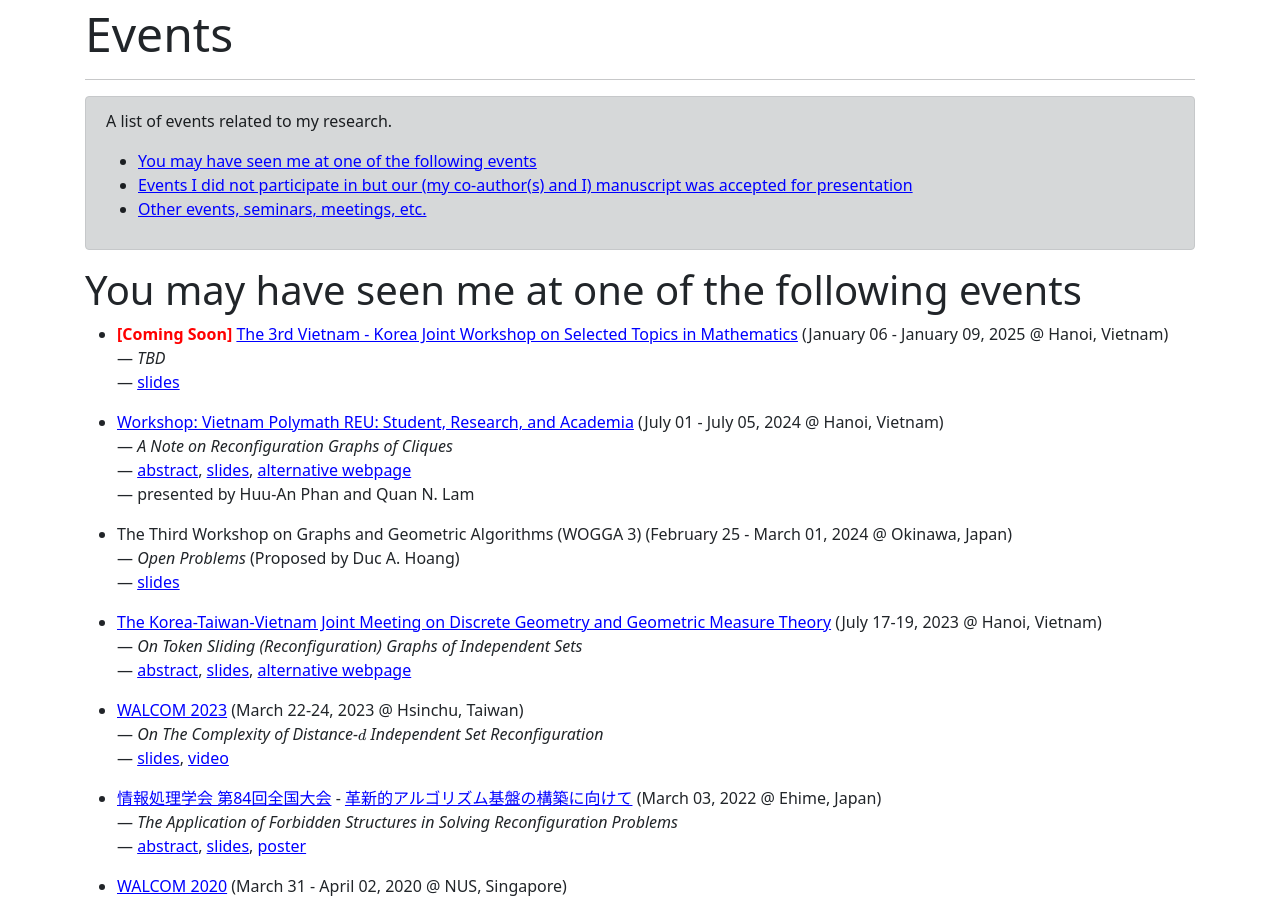
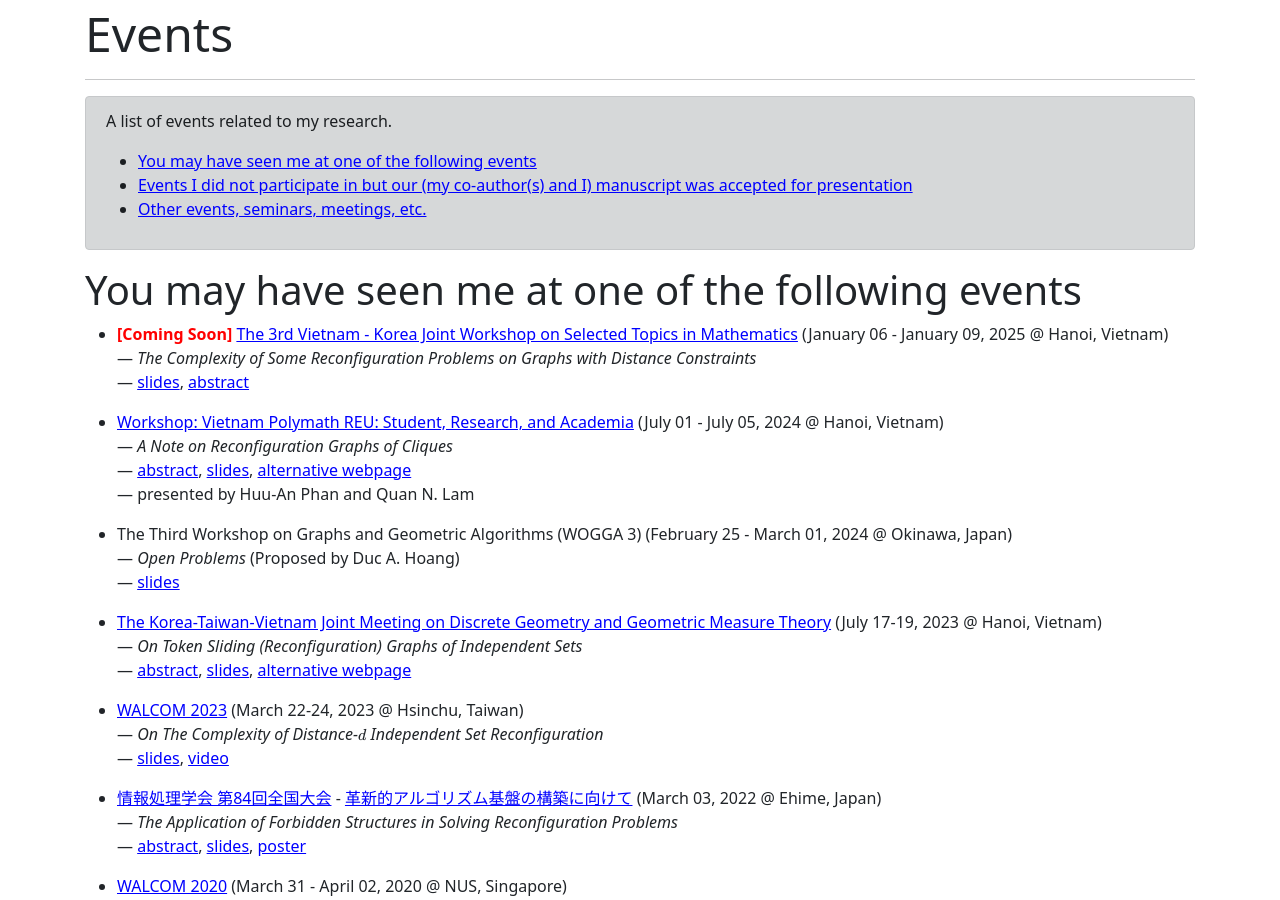
Before and after one commit to hoanganhduc/hoanganhduc.github.io, a Jekyll site: the page built from events.md, in a window 1280 px wide and 900 px high. Built offline with Jekyll 4.4.1, drawn with Linux system fonts in a browser that asks for light colours; nearby versions of some CDN libraries; a style sheet for code colours, icons or effects is not loaded; some of the changed text lies outside the part shown.

Commit message:
Updated @ 2025-01-02  10:39:29 ICT

```diff
--- a/events.md
+++ b/events.md
@@ -22,7 +22,7 @@ A list of events related to my research.
 
 # You may have seen me at one of the following events
 
-* <span style="font-weight:bold;color:red;">[Coming Soon]</span> [The 3rd Vietnam - Korea Joint Workshop on Selected Topics in Mathematics](http://math.ac.vn/conference/Vietnam-Korea-Workshop2025/) (January 06 - January 09, 2025 @ Hanoi, Vietnam) <br>--- *TBD* <br>--- [slides]({{ site.baseurl }}/events/Vietnam-Korea-Workshop2025/slides.pdf)
+* <span style="font-weight:bold;color:red;">[Coming Soon]</span> [The 3rd Vietnam - Korea Joint Workshop on Selected Topics in Mathematics](http://math.ac.vn/conference/Vietnam-Korea-Workshop2025/) (January 06 - January 09, 2025 @ Hanoi, Vietnam) <br>--- *The Complexity of Some Reconfiguration Problems on Graphs with Distance Constraints* <br>--- [slides]({{ site.baseurl }}/events/Vietnam-Korea-Workshop2025/slides.pdf), [abstract](http://math.ac.vn/conference/Vietnam-Korea-Workshop2025/images/2025_VKW.pdf#page=44)
 
 * [Workshop: Vietnam Polymath REU: Student, Research, and Academia](https://www.vietnampolymathreu.com/2023-2024/vietnam-polymath-reu-workshop) (July 01 - July 05, 2024 @ Hanoi, Vietnam) <br>--- *A Note on Reconfiguration Graphs of Cliques* <br>--- [abstract]({{site.baseurl}}/events/VPR-2024/abstract.pdf), [slides]({{site.baseurl}}/events/VPR-2024/slides.pdf), [alternative webpage](https://viasm.edu.vn/hdkh/workshop-vietnam-polymath-reu-student-research-and-academia/) <br>--- presented by Huu-An Phan and Quan N. Lam
 
```
Also changed, not shown: other parts of events.md (+1 -1 lines), 2 other files.
